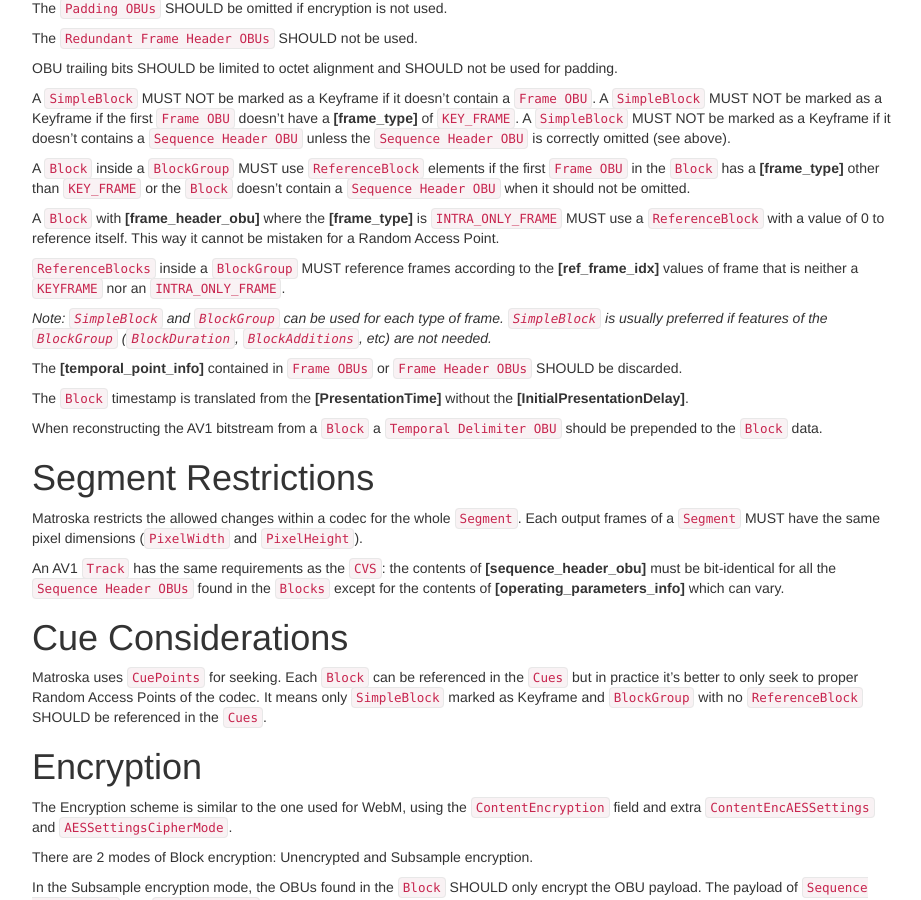
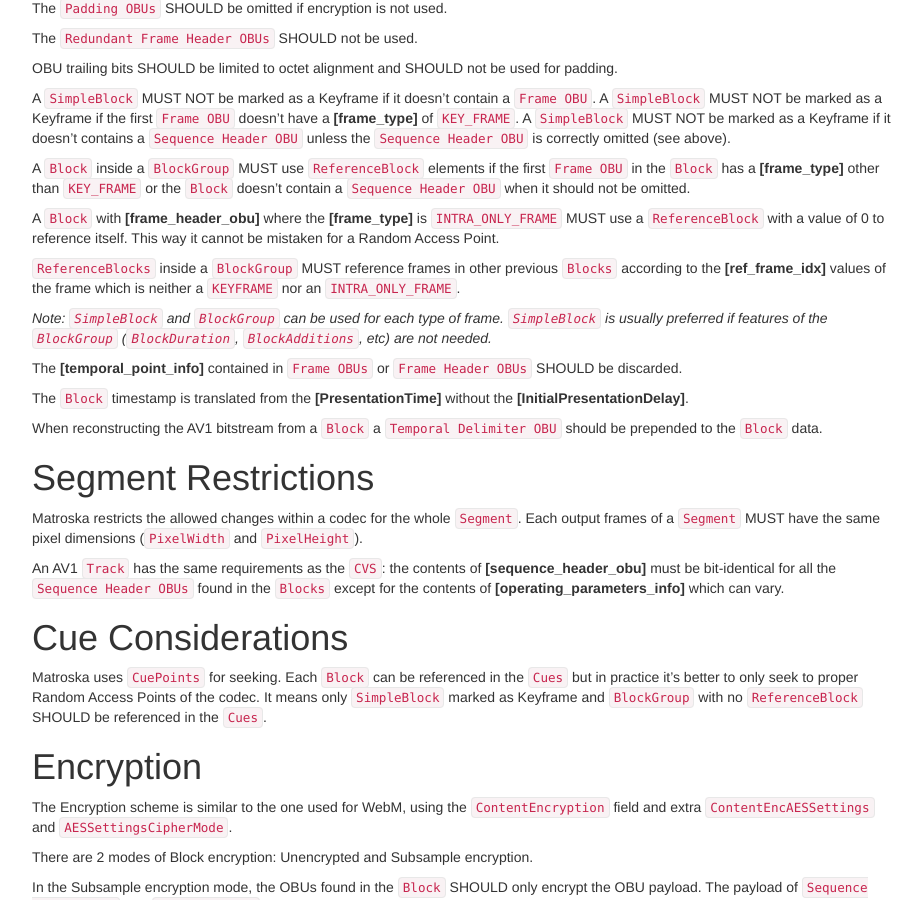
Before and after one commit to ietf-wg-cellar/matroska-specification, a Jekyll site: the page built from codec/av1.md, in a window 1280 px wide and 900 px high, scrolled down 2947 px. Shown: the whole window, without its empty margins (273-1194 px from the left). Built offline with Jekyll 4.4.1, drawn with Linux system fonts in a browser that asks for light colours; our own code applies the rules of GitHub Pages for plain Markdown files.

Commit message:
av1: reword the text explaining how to use the [ref_frame_idx]

```diff
--- a/codec/av1.md
+++ b/codec/av1.md
@@ -122,7 +122,7 @@ A `Block` inside a `BlockGroup` MUST use `ReferenceBlock` elements if the first
 
 A `Block` with __[frame_header_obu]__ where the __[frame_type]__  is `INTRA_ONLY_FRAME` MUST use a `ReferenceBlock` with a value of 0 to reference itself. This way it cannot be mistaken for a Random Access Point.
 
-`ReferenceBlocks` inside a `BlockGroup` MUST reference frames according to the __[ref_frame_idx]__ values of frame that is neither a `KEYFRAME` nor an `INTRA_ONLY_FRAME`.
+`ReferenceBlocks` inside a `BlockGroup` MUST reference frames in other previous `Blocks` according to the __[ref_frame_idx]__ values of the frame which is neither a `KEYFRAME` nor an `INTRA_ONLY_FRAME`.
 
 *Note: `SimpleBlock` and `BlockGroup` can be used for each type of frame. `SimpleBlock` is usually preferred if features of the `BlockGroup` (`BlockDuration`, `BlockAdditions`, etc) are not needed.*
 
```
